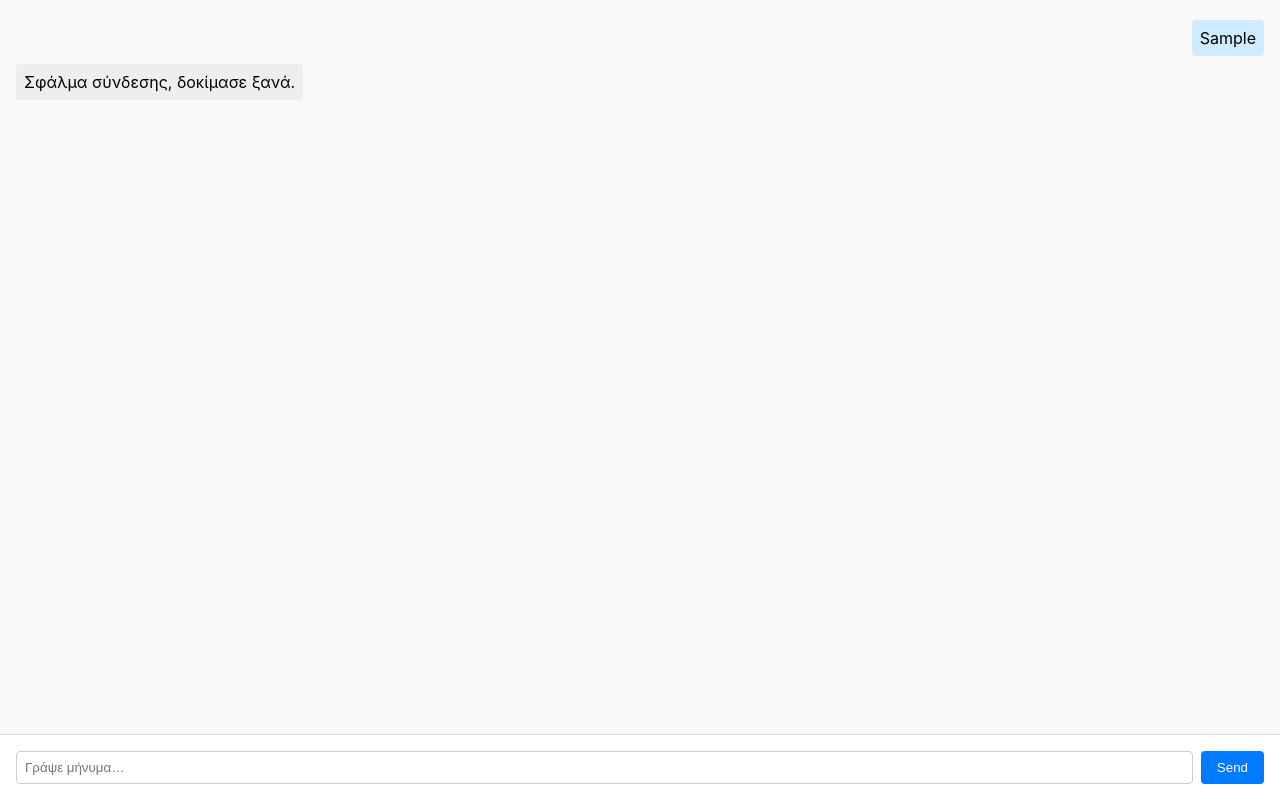
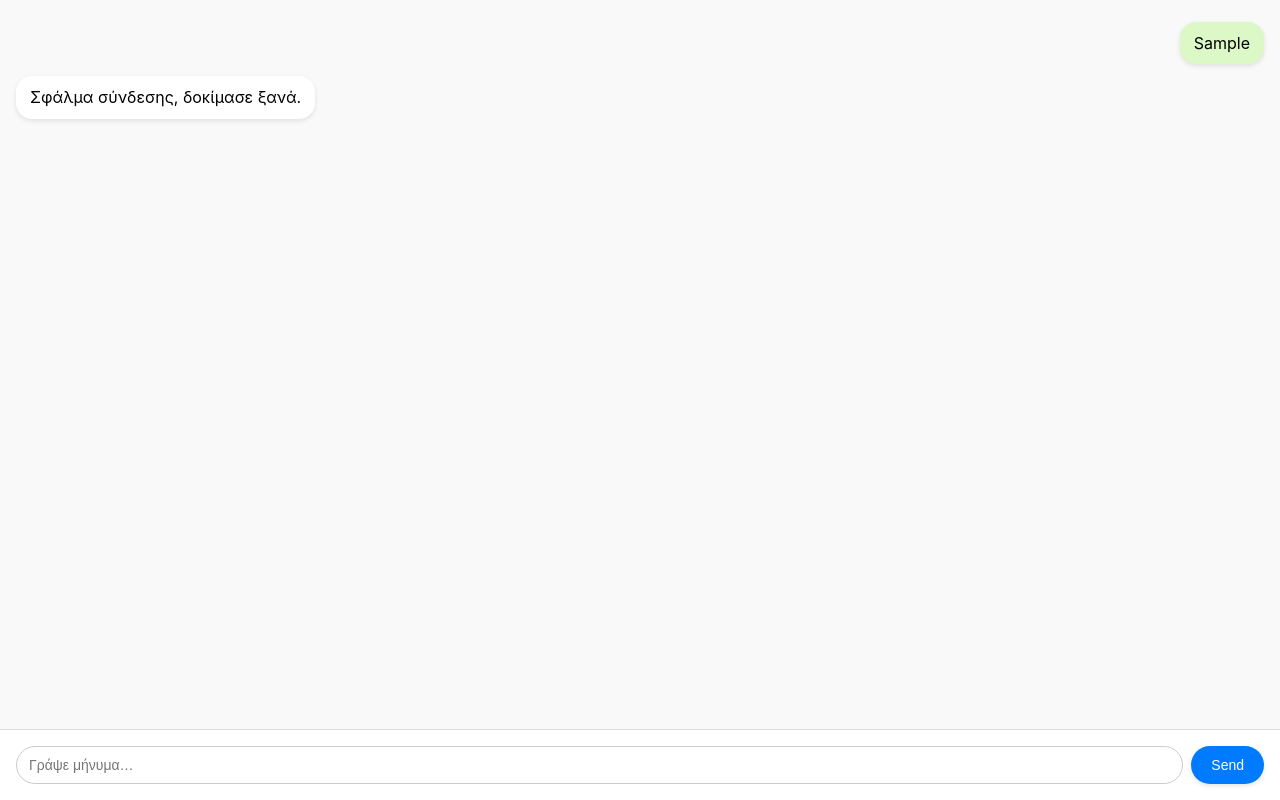
Before and after one commit to xdallas/resumeChatBot, a React (Create React App) app in the folder resume-chatbot-frontend/: page / in a window 1280 px wide. Both pictures are taken after typing "Sample" into the empty fields and a click on the button "Send". Built offline with nearby package versions, Linux system fonts and the light colour scheme; no server answers; the HTML template or start-up script is replaced by a standard one.

Commit message:
Auto-scroll & little beautify details

```diff
--- a/resume-chatbot-frontend/src/App.js
+++ b/resume-chatbot-frontend/src/App.js
@@ -6,22 +6,30 @@ import './index.css';
 
 function App() {
   const [messages, setMessages] = useState([]);
+  const [loading, setLoading] = useState(false);
 
   const handleSend = async (text) => {
     setMessages(prev => [...prev, { from: 'user', text }]);
+    setLoading(true);
     let reply;
     try {
       reply = await sendMessage(text);
+      //Texnito delay
+      await new Promise(res => setTimeout(res, 300));
     } catch {
       reply = "Σφάλμα σύνδεσης, δοκίμασε ξανά.";
     }
     setMessages(prev => [...prev, { from: 'bot', text: reply }]);
+    setLoading(false);
   };
 
   return (
     <div style={{ display: 'flex', flexDirection: 'column', height: '100vh' }}>
       <ChatWindow messages={messages} />
-      <ChatInput onSend={handleSend} />
+      <ChatInput
+        onSend={handleSend}
+        loading={loading}
+    />
     </div>
   );
 }
--- a/resume-chatbot-frontend/src/components/ChatInput.jsx
+++ b/resume-chatbot-frontend/src/components/ChatInput.jsx
@@ -1,6 +1,6 @@
 import React, { useState } from 'react';
 
-export default function ChatInput({ onSend }) {
+export default function ChatInput({ onSend, loading }) {
   const [text, setText] = useState('');
 
   const submit = () => {
@@ -22,28 +22,37 @@ export default function ChatInput({ onSend }) {
         value={text}
         onChange={e => setText(e.target.value)}
         onKeyDown={e => { if (e.key === 'Enter') submit(); }}
-        placeholder="Γράψε μήνυμα…"
+        placeholder={loading ? "Sending…" : "Γράψε μήνυμα…"}
+        disabled={loading}
         style={{
           flex: 1,
-          padding: 8,
+          padding: '10px 12px',
           border: '1px solid #ccc',
-          borderRadius: 4
+          borderRadius: 20,
+          outline: 'none',
+          background: loading ? '#f5f5f5' : '#ffffff',
+          fontSize: 14
         }}
-      />
+        />
+
       <button
         onClick={submit}
+        disabled={loading}
         style={{
           marginLeft: 8,
-          padding: '8px 16px',
-          background: '#007bff',
-          color: '#fff',
+          padding: '10px 20px',
+          background: loading ? '#999' : '#007bff',
+          color: '#ffffff',
           border: 'none',
-          borderRadius: 4,
-          cursor: 'pointer'
+          borderRadius: 20,
+          boxShadow: loading ? 'none' : '0 2px 5px rgba(0,0,0,0.1)',
+          cursor: loading ? 'default' : 'pointer',
+          fontSize: 14
         }}
       >
-        Send
+        {loading ? 'Sending…' : 'Send'}
       </button>
+
     </div>
   );
 }
--- a/resume-chatbot-frontend/src/components/ChatWindow.jsx
+++ b/resume-chatbot-frontend/src/components/ChatWindow.jsx
@@ -1,8 +1,19 @@
-import React from 'react';
+import React, { useEffect, useRef } from 'react';
 
 export default function ChatWindow({ messages }) {
+  const containerRef = useRef(null);
+  useEffect(() => {
+    // κάθε φορά που το messages αλλάζει, κατεβαίνουμε κάτω
+    if (containerRef.current) {
+      const el = containerRef.current;
+      el.scrollTop = el.scrollHeight;
+    }
+  }, [messages]);
+
   return (
-    <div style={{
+    <div
+      ref={containerRef}
+      style={{
       flex: 1,
       overflowY: 'auto',
       padding: 16,
@@ -17,14 +28,19 @@ export default function ChatWindow({ messages }) {
           key={i}
           style={{
             alignSelf: msg.from === 'user' ? 'flex-end' : 'flex-start',
-                margin: '4px 0',
-                padding: 8,
-                borderRadius: 4,
-                background: msg.from === 'user' ? '#d0eaff' : '#eee',
-                maxWidth: '80%'
-              }}>
+            margin: '6px 0',
+            padding: '10px 14px',
+            borderRadius: 16,
+            background: msg.from === 'user' ? '#DCF8C6' : '#FFFFFF',
+            boxShadow: '0 2px 5px rgba(0,0,0,0.1)',
+            maxWidth: '75%',
+            lineHeight: 1.4,
+            wordBreak: 'break-word'
+          }}
+        >
           {msg.text}
         </div>
+
           ))
       }
     </div>
```
Lines whose indentation alone changed are shown as unchanged.
